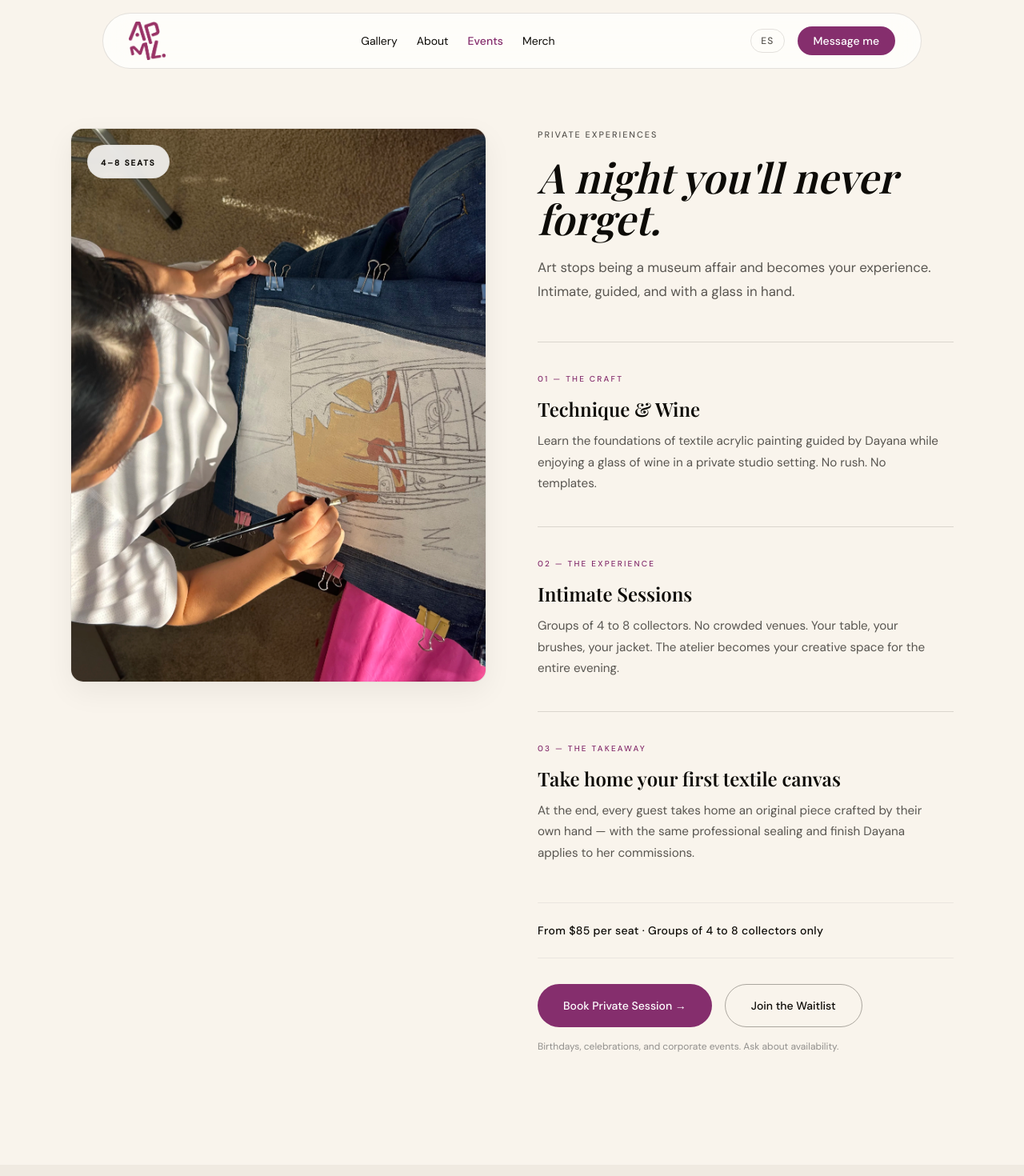
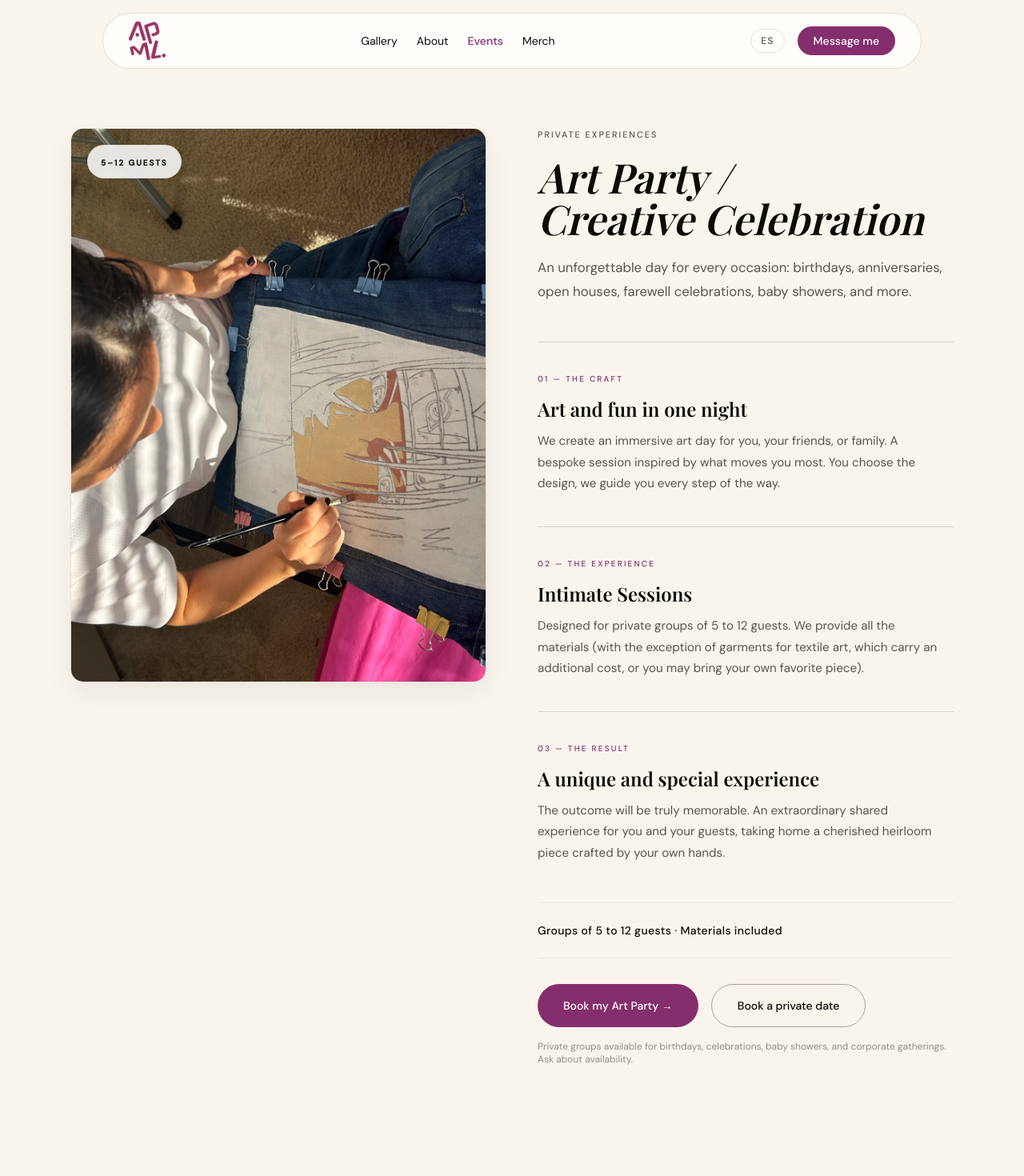
Before and after one commit to codetech-jr/dayana-barboza-art, a Next.js app: page /en/experiences in a window 1280 px wide. Shown: the top 1470 px of the page at 80% size. Built offline with nearby package versions, Linux system fonts and the light colour scheme.

Commit message:
feat(events): update Art Party copy with polished client business funnel and editorial i18n parity

```diff
--- a/app/[locale]/experiences/page.tsx
+++ b/app/[locale]/experiences/page.tsx
@@ -61,7 +61,7 @@ export default async function ExperiencesPage({
   return (
     <main className="bg-dba-cream min-h-dvh pt-28 md:pt-36 lg:pt-40">
       <ScrollReveal threshold={0}>
-        <ArtPartiesExperience locale={locale} />
+        <ArtPartiesExperience locale={locale} dict={dict} />
       </ScrollReveal>
       <ScrollReveal>
         <FooterContact dict={dict} locale={locale} />
--- a/components/sections/ArtPartiesExperience.tsx
+++ b/components/sections/ArtPartiesExperience.tsx
@@ -3,54 +3,12 @@ import { Eyebrow } from '@/components/ui';
 import { buildWhatsAppUrl } from '@/lib/whatsapp';
 import { BLUR_PLACEHOLDER } from '@/lib/data/gallery';
 import type { Locale } from '@/lib/i18n/config';
+import type { Dictionary } from '@/lib/types/dictionary';
 
 interface ArtPartiesExperienceProps {
   locale: Locale;
+  dict?: Dictionary;
 }
-
-/* ─────────────────────────────────────────────────────────────────────
- * EXPERIENCE PILLARS — curated blocks that replace the generic
- * checklist. Each pillar is a rhetorical unit: eyebrow → heading →
- * body text, creating asymmetric editorial rhythm on the right column.
- *
- * Copywriting-psychologist: aspirational framing, identity language,
- * voice-of-customer "what they'll tell friends the next day."
- * ──────────────────────────────────────────────────────────────────── */
-interface ExperiencePillar {
-  readonly eyebrow: Record<Locale, string>;
-  readonly heading: Record<Locale, string>;
-  readonly body: Record<Locale, string>;
-}
-
-const PILLARS: readonly ExperiencePillar[] = [
-  {
-    eyebrow: { es: '01 — La Técnica', en: '01 — The Craft' },
-    heading: { es: 'Técnica y Vino', en: 'Technique & Wine' },
-    body: {
-      es: 'Aprende la técnica base del acrílico textil con la guía de Dayana mientras disfrutas de una copa en un ambiente de taller privado. Sin prisa. Sin moldes.',
-      en: 'Learn the foundations of textile acrylic painting guided by Dayana while enjoying a glass of wine in a private studio setting. No rush. No templates.',
-    },
-  },
-  {
-    eyebrow: { es: '02 — La Experiencia', en: '02 — The Experience' },
-    heading: { es: 'Sesiones Íntimas', en: 'Intimate Sessions' },
-    body: {
-      es: 'Grupos de 4 a 8 coleccionistas. Nada de salones masivos. Tu mesa, tus pinceles, tu chaqueta. El atelier se convierte en tu espacio creativo durante toda la velada.',
-      en: 'Groups of 4 to 8 collectors. No crowded venues. Your table, your brushes, your jacket. The atelier becomes your creative space for the entire evening.',
-    },
-  },
-  {
-    eyebrow: { es: '03 — El Resultado', en: '03 — The Takeaway' },
-    heading: {
-      es: 'Lleva a casa tu primer lienzo textil',
-      en: 'Take home your first textile canvas',
-    },
-    body: {
-      es: 'Al finalizar, cada invitado se lleva una pieza original intervenida por su propia mano — con los acabados y sellados profesionales que Dayana aplica a sus comisiones.',
-      en: 'At the end, every guest takes home an original piece crafted by their own hand — with the same professional sealing and finish Dayana applies to her commissions.',
-    },
-  },
-] as const;
 
 /**
  * ArtPartiesExperience — Immersive Split-Screen Booking Experience.
@@ -58,47 +16,67 @@ const PILLARS: readonly ExperiencePillar[] = [
  * Replaces the old checklist Events layout with a premium
  * editorial split-screen design (Kinfolk / Cereal Magazine tier).
  *
+ * Consumes dynamic dictionary strings (dict.events) with fallback.
+ *
  * Architecture:
  * ┌──────────────┬─────────────────────────────────┐
  * │              │  Eyebrow + H1 + Subtitle        │
  * │   Sticky     │                                 │
- * │   3:4 Image  │  Pillar 01: Técnica y Vino      │
- * │   (left col) │  Pillar 02: Sesiones Íntimas    │
- * │              │  Pillar 03: Lleva a casa…        │
+ * │   3:4 Image  │  Pillar 01: Arte y diversión…   │
+ * │   (left col) │  Pillar 02: Sesiones íntimas    │
+ * │              │  Pillar 03: Una experiencia…    │
  * │              │                                 │
  * │              │  Price Anchor + Dual CTAs        │
  * └──────────────┴─────────────────────────────────┘
  *
- * Skills applied:
- * - high-end-visual-design: Split-screen sticky, editorial asymmetry
- * - ui-ux-pro-max: Scroll-driven reveal rhythm, mobile stacking
- * - copywriting-psychologist: Aspirational pillars, identity framing
- * - scarcity-urgency-psychologist: Capacity-limited (real), calm tone
- * - brand-perception-psychologist: Atelier schema → premium positioning
- * - frontend-ui-engineering: Server Component, accessible, responsive
- *
  * Server Component — zero JS. CSS-only transitions.
  */
-export function ArtPartiesExperience({ locale }: ArtPartiesExperienceProps) {
+export function ArtPartiesExperience({ locale, dict }: ArtPartiesExperienceProps) {
   const isEs = locale === 'es';
 
-  const eyebrowText = isEs ? 'Experiencias Privadas' : 'Private Experiences';
-  const headingText = isEs
-    ? 'Una noche que no se olvida.'
-    : 'A night you\'ll never forget.';
-  const subtitleText = isEs
-    ? 'El arte deja de ser cosa de museos y se convierte en tu experiencia. Íntima, guiada y con una copa en la mano.'
-    : 'Art stops being a museum affair and becomes your experience. Intimate, guided, and with a glass in hand.';
+  // Read from dictionary with fallbacks
+  const eyebrowText = dict?.events?.eyebrow ?? (isEs ? 'Experiencias Privadas' : 'Private Experiences');
+  const headingText = dict?.events?.title ?? (isEs ? 'Art Party /\nFiesta Creativa' : 'Art Party /\nCreative Celebration');
+  const subtitleText = dict?.events?.subtitle ?? (isEs
+    ? 'Un día inolvidable para toda ocasión: cumpleaños, aniversarios, open house, despedidas, baby showers y más.'
+    : 'An unforgettable day for every occasion: birthdays, anniversaries, open houses, farewell celebrations, baby showers, and more.');
 
   const priceLabel = isEs
-    ? 'Desde $85 por cupo · Solo grupos de 4 a 8 coleccionistas'
-    : 'From $85 per seat · Groups of 4 to 8 collectors only';
+    ? 'Grupos de 5 a 12 personas · Materiales incluidos'
+    : 'Groups of 5 to 12 guests · Materials included';
 
-  const ctaPrimary = isEs ? 'Reservar Sesión Privada' : 'Book Private Session';
-  const ctaSecondary = isEs ? 'Consultar Lista de Espera' : 'Join the Waitlist';
-  const microcopy = isEs
-    ? 'Cumpleaños, despedidas y corporativos. Pregunta por disponibilidad.'
-    : 'Birthdays, celebrations, and corporate events. Ask about availability.';
+  const ctaPrimary = dict?.events?.ctaPrimary ?? (isEs ? 'Reservar mi Art Party' : 'Book my Art Party');
+  const ctaSecondary = dict?.events?.ctaSecondary ?? (isEs ? 'Reservar una fecha privada' : 'Book a private date');
+  const microcopy = dict?.events?.microcopy ?? (isEs
+    ? 'Grupos privados disponibles para cumpleaños, despedidas, baby showers y corporativos. Pregunta por disponibilidad.'
+    : 'Private groups available for birthdays, celebrations, baby showers, and corporate gatherings. Ask about availability.');
+
+  const sections = dict?.events?.sections ?? [
+    {
+      number: '01',
+      eyebrow: isEs ? 'La Técnica' : 'The Craft',
+      title: isEs ? 'Arte y diversión en una noche' : 'Art and fun in one night',
+      description: isEs
+        ? 'Creamos un día de arte para ti y tus amigos o familiares. Será una fecha especial guiada por el proyecto que más te inspire. Tú decides el diseño, nosotros te guiamos.'
+        : 'We create an immersive art day for you, your friends, or family. A bespoke session inspired by what moves you most. You choose the design, we guide you every step of the way.',
+    },
+    {
+      number: '02',
+      eyebrow: isEs ? 'La Experiencia' : 'The Experience',
+      title: isEs ? 'Sesiones íntimas' : 'Intimate Sessions',
+      description: isEs
+        ? 'Para grupos de entre 5 a 12 personas. Nosotros te proporcionamos todos los materiales (exceptuando las prendas para el arte textil; estas tendrán un costo adicional, o bien, puedes traer la tuya propia).'
+        : 'Designed for private groups of 5 to 12 guests. We provide all the materials (with the exception of garments for textile art, which carry an additional cost, or you may bring your own favorite piece).',
+    },
+    {
+      number: '03',
+      eyebrow: isEs ? 'El Resultado' : 'The Result',
+      title: isEs ? 'Una experiencia única y especial' : 'A unique and special experience',
+      description: isEs
+        ? 'El resultado será increíble. Vivirás una maravillosa experiencia junto a tus invitados, llevándose a casa un recuerdo súper especial hecho con sus propias manos.'
+        : 'The outcome will be truly memorable. An extraordinary shared experience for you and your guests, taking home a cherished heirloom piece crafted by your own hands.',
+    },
+  ];
 
   return (
     <section
@@ -136,7 +114,7 @@ export function ArtPartiesExperience({ locale }: ArtPartiesExperienceProps) {
               "
             >
               <span className="font-body text-[10px] font-semibold text-dba-ink uppercase tracking-[0.2em]">
-                {isEs ? '4–8 Cupos' : '4–8 Seats'}
+                {isEs ? '5–12 Cupos' : '5–12 Guests'}
               </span>
             </div>
           </div>
@@ -153,7 +131,12 @@ export function ArtPartiesExperience({ locale }: ArtPartiesExperienceProps) {
                 leading-[var(--dba-leading-tight)]
               "
             >
-              {headingText}
+              {headingText.split('\n').map((line, i) => (
+                <span key={i}>
+                  {i > 0 && <br />}
+                  {line}
+                </span>
+              ))}
             </h1>
 
             <p
@@ -169,21 +152,21 @@ export function ArtPartiesExperience({ locale }: ArtPartiesExperienceProps) {
 
             {/* ── Experience Pillars ────────────────────────────── */}
             <div className="mt-12 space-y-10">
-              {PILLARS.map((pillar) => (
+              {sections.map((section, idx) => (
                 <article
-                  key={pillar.eyebrow.en}
+                  key={idx}
                   className="border-t border-dba-rule-strong/40 pt-8"
                 >
                   <span className="font-body text-[10px] font-medium uppercase tracking-[0.22em] text-dba-accent">
-                    {pillar.eyebrow[locale]}
+                    {section.number} — {section.eyebrow}
                   </span>
 
                   <h2 className="mt-3 font-display font-semibold text-dba-ink text-xl md:text-2xl leading-tight">
-                    {pillar.heading[locale]}
+                    {section.title}
                   </h2>
 
                   <p className="mt-3 font-body text-dba-muted text-[0.95rem] leading-[1.75] max-w-lg">
-                    {pillar.body[locale]}
+                    {section.description}
                   </p>
                 </article>
               ))}
--- a/lib/i18n/dictionaries/en.json
+++ b/lib/i18n/dictionaries/en.json
@@ -71,7 +71,7 @@
   "events": {
     "eyebrow": "Private Experiences",
     "title": "Art Party /\nCreative Celebration",
-    "subtitle": "An unforgettable day for every occasion: birthdays, anniversaries, open houses, farewell parties, baby showers, and more.",
+    "subtitle": "An unforgettable day for every occasion: birthdays, anniversaries, open houses, farewell celebrations, baby showers, and more.",
     "inclusions": [
       "Materials included",
       "Step-by-step guidance by Dayana",
@@ -83,24 +83,24 @@
         "number": "01",
         "eyebrow": "The Craft",
         "title": "Art and fun in one night",
-        "description": "We create a special art day for you and your friends or family. It will be a unique day with the project that inspires you most. You choose the project, we guide you."
+        "description": "We create an immersive art day for you, your friends, or family. A bespoke session inspired by what moves you most. You choose the design, we guide you every step of the way."
       },
       {
         "number": "02",
         "eyebrow": "The Experience",
         "title": "Intimate Sessions",
-        "description": "Groups of 5 to 12 people. We provide all the materials (except jackets for textile art, which have an additional cost or you can bring your own)."
+        "description": "Designed for private groups of 5 to 12 guests. We provide all the materials (with the exception of garments for textile art, which carry an additional cost, or you may bring your own favorite piece)."
       },
       {
         "number": "03",
         "eyebrow": "The Result",
         "title": "A unique and special experience",
-        "description": "The result will be incredible — a wonderful experience for you and your guests, and a special keepsake made with your own hands."
+        "description": "The outcome will be truly memorable. An extraordinary shared experience for you and your guests, taking home a cherished heirloom piece crafted by your own hands."
       }
     ],
     "ctaPrimary": "Book my Art Party",
     "ctaSecondary": "Book a private date",
-    "microcopy": "Private groups available for birthdays, celebrations, baby showers, and corporate events. Ask about availability."
+    "microcopy": "Private groups available for birthdays, celebrations, baby showers, and corporate gatherings. Ask about availability."
   },
   "merch": {
     "eyebrow": "Merch · Casual art",
```
Also changed, not shown: components/sections/Events.tsx (+6 -1 lines), lib/i18n/dictionaries/es.json (+5 -5 lines).
